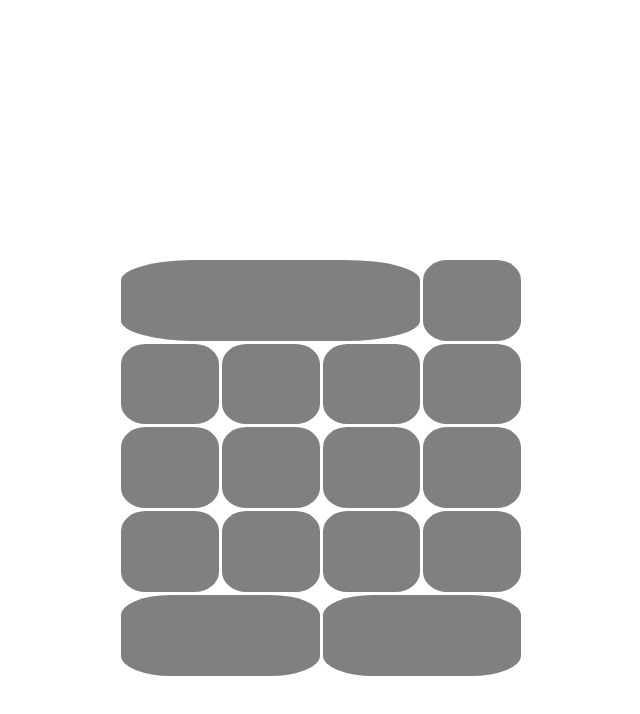
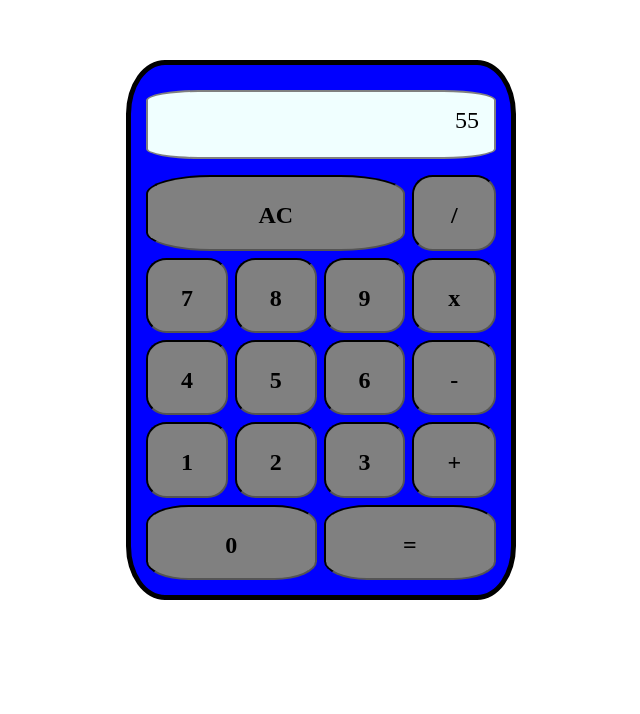
Before and after one commit to Burry-Scott/calculator, a plain HTML site: page index.html in a window 1280 px wide. Shown: the part 140-854 px from the top of the page, without its empty margins (319-959 px from the left). Drawn offline with Linux system fonts and the light colour scheme.

Commit message:
Add color and border to calculator buttons

```diff
--- a/index.html
+++ b/index.html
@@ -8,23 +8,23 @@
 </head>
 <body>
     <div class="calc">
-        <div class="input"></div>
-        <div class="button" id="add"></div>
-        <div class="button" id="subtract"></div>
-        <div class="button" id="multiply"></div>
-        <div class="button" id="divide"></div>
-        <div class="button" id="equals"></div>
-        <div class="button" id="clear"></div>
-        <div class="button" id="one"></div>
-        <div class="button" id="two"></div>
-        <div class="button" id="three"></div>
-        <div class="button" id="four"></div>
-        <div class="button" id="five"></div>
-        <div class="button" id="six"></div>
-        <div class="button" id="seven"></div>
-        <div class="button" id="eight"></div>
-        <div class="button" id="nine"></div>
-        <div class="button" id="zero"></div>
+        <div class="input">55</div>
+        <div class="button" id="add">+</div>
+        <div class="button" id="subtract">-</div>
+        <div class="button" id="multiply">x</div>
+        <div class="button" id="divide">/</div>
+        <div class="button" id="equals">=</div>
+        <div class="button" id="clear">AC</div>
+        <div class="button" id="one">1</div>
+        <div class="button" id="two">2</div>
+        <div class="button" id="three">3</div>
+        <div class="button" id="four">4</div>
+        <div class="button" id="five">5</div>
+        <div class="button" id="six">6</div>
+        <div class="button" id="seven">7</div>
+        <div class="button" id="eight">8</div>
+        <div class="button" id="nine">9</div>
+        <div class="button" id="zero">0</div>
     </div>
     <script src="myscripts.js"></script>
 </body>
--- a/styles.css
+++ b/styles.css
@@ -1,8 +1,8 @@
 .calc {
-    margin: 25% auto;
+    margin: 200px auto;
     display: grid;
     height: 500px;
-    width: 400px;
+    width: 350px;
     grid-template-areas:
         "display display display display"
         "clear clear clear divide"
@@ -10,10 +10,29 @@
         "four five six subtract"
         "one two three add"
         "zero zero equals equals";
-    gap: 3px;
+    gap: 7px;
+    border-radius: 10%;
+    border-color: black;
+    border-style: solid;
+    border-width: 5px;
+    padding: 15px;
+    background-color: blue;
 }
 
-#input { grid-area: display; }
+.input {
+    grid-area: display;
+    border-width: 2px;
+    border-color: gray;
+    border-style: solid;
+    border-radius: 15%;
+    height: 35px;
+    margin: auto 0;
+    text-align: right;
+    font-size: x-large;
+    padding: 15px;
+    background-color: azure;
+}
+
 #clear { grid-area: clear; }
 #divide { grid-area: divide; }
 #seven { grid-area: seven; }
@@ -34,5 +53,11 @@
 .button {
     background-color: grey;
     border-radius: 25%;
-    border: 4px;
+    text-align: center;
+    padding-top: 25px;
+    font-size: x-large;
+    font-weight: bold;
+    border-style: inset;
+    border-width: 2px;
+    border-color: black;
 }
```
